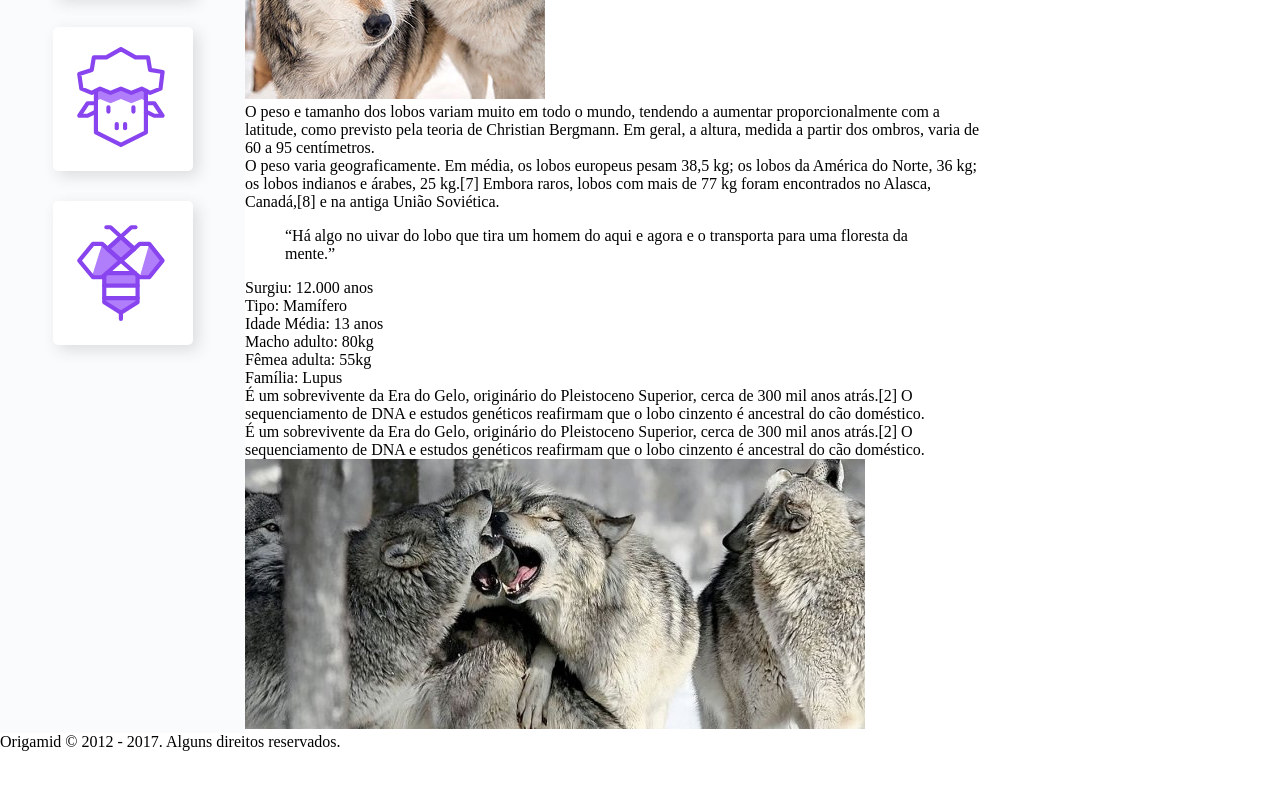
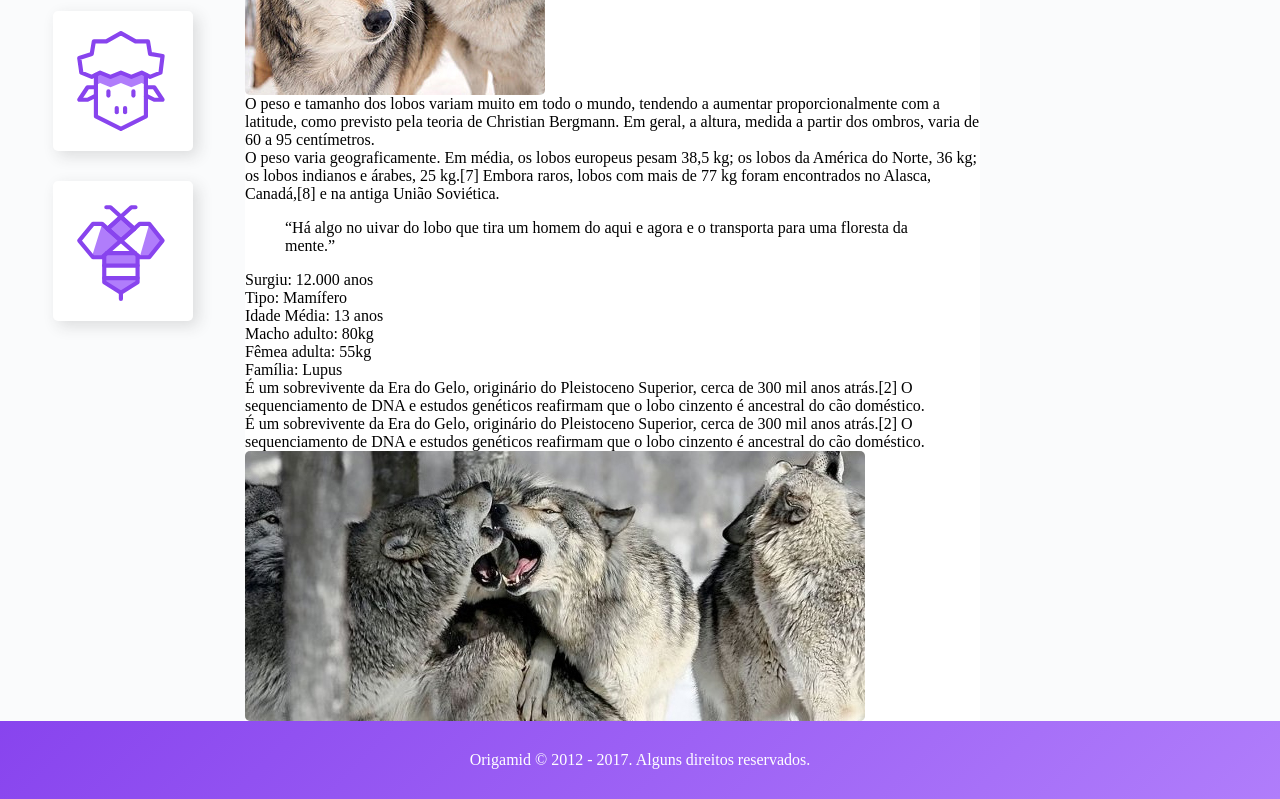
Before and after one commit to jhonnyso/Wildbeast, a plain HTML site: page index.html in a window 1280 px wide. Shown: the part 800-1599 px from the top of the page. Before the commit the page ends 1551 px from the top, so only its background shows below. Drawn offline with Linux system fonts and the light colour scheme; a web font is replaced by a local one.

Commit message:
ads and footer

```diff
--- a/wildcss.css
+++ b/wildcss.css
@@ -13,6 +13,8 @@ li {
 
 img {
   max-width: 100%;
+  display: block;
+  border-radius: 5px;
 }
 
 body {
@@ -108,10 +110,22 @@ li {
 
 .anuncios {
   grid-area: anuncios;
+  background: #fafbfc;
+  display: grid;
+  align-content: flex-start;
+  padding: 30px;
+  grid-gap: 30px;
 }
 
 /* ==== FOOTER ==== */
 
 .footer {
   grid-area: footer;
+  background: linear-gradient(135deg, #8844ee, #b07dfb);
 }
+
+.footer p {
+  color: white;
+  text-align: center;
+  padding: 30px;
+}
```
